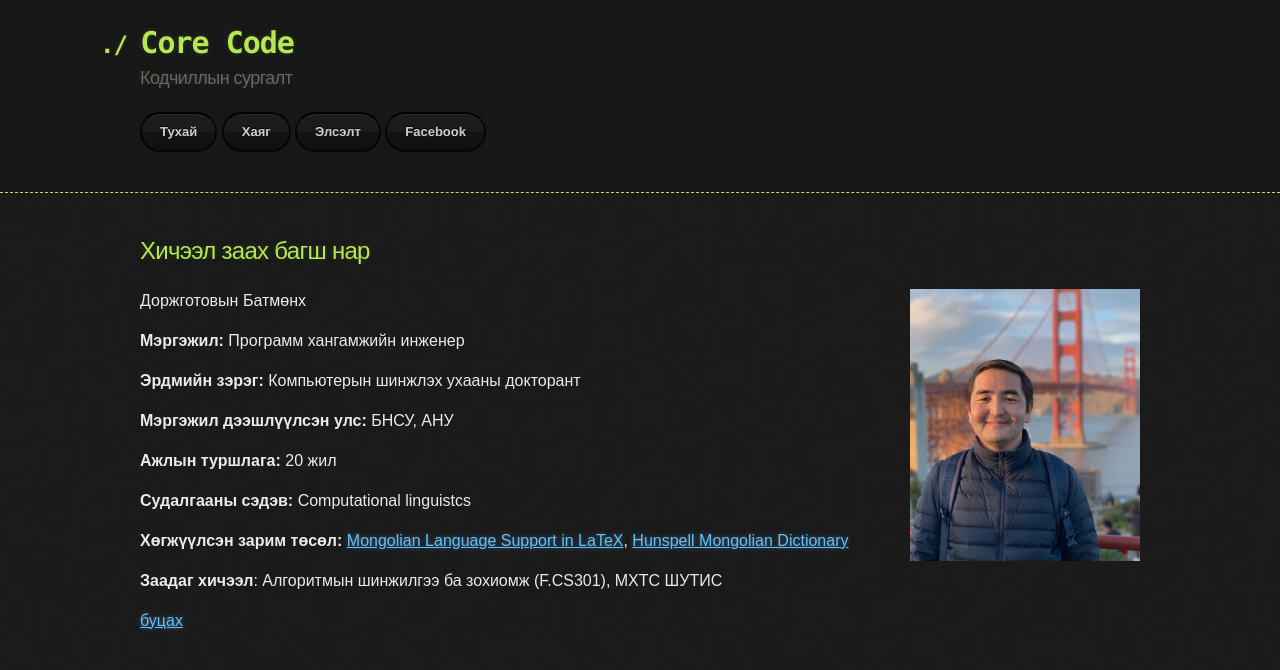
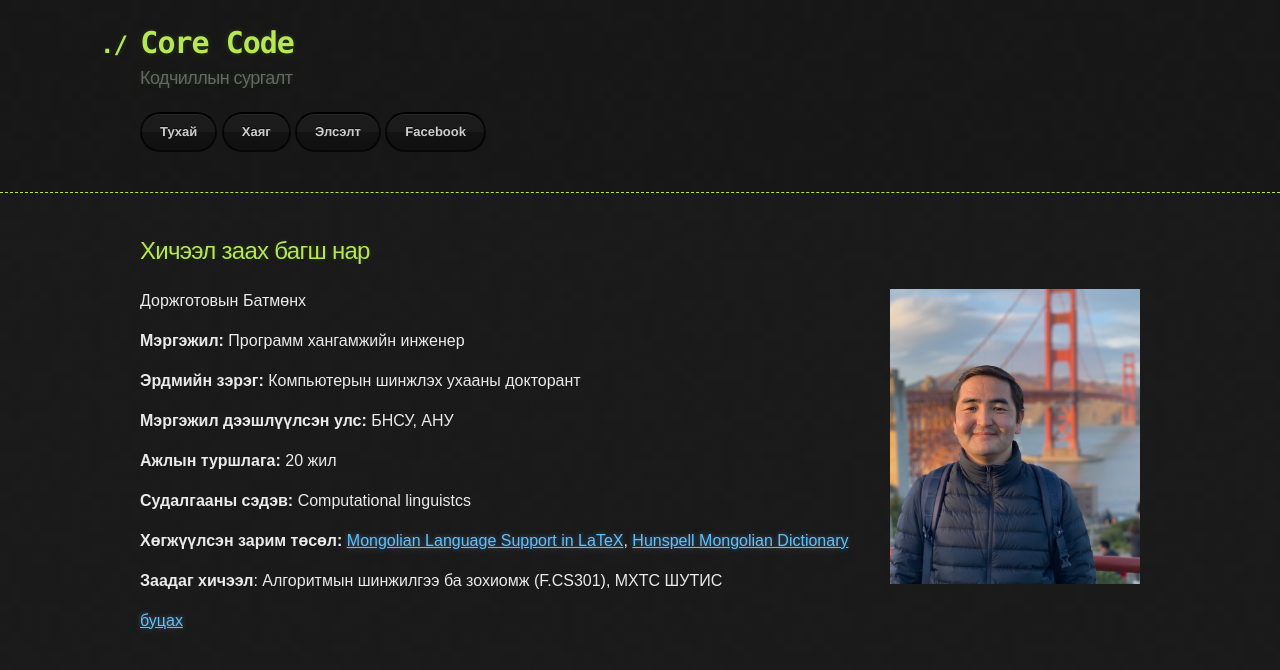
Before and after one commit to ganaatulgaa/corecode, a Jekyll site: the page built from about.md, in a window 1280 px wide. Shown: the top 670 px of the page. Built offline with Jekyll 4.4.1, drawn with Linux system fonts in a browser that asks for light colours; our own code applies the rules of GitHub Pages for plain Markdown files.

Commit message:
Update about.md

```diff
--- a/about.md
+++ b/about.md
@@ -4,8 +4,8 @@ layout: default
 
 ## Хичээл заах багш нар
 
-<div style="float: right; margin-left: 15px;">
-  <img src="assets/images/IMG_0115.jpeg" width="230">
+<div style="float: right;">
+  <img src="assets/images/IMG_0115.jpeg" width="250">
 </div>
 
 Доржготовын Батмөнх
```
